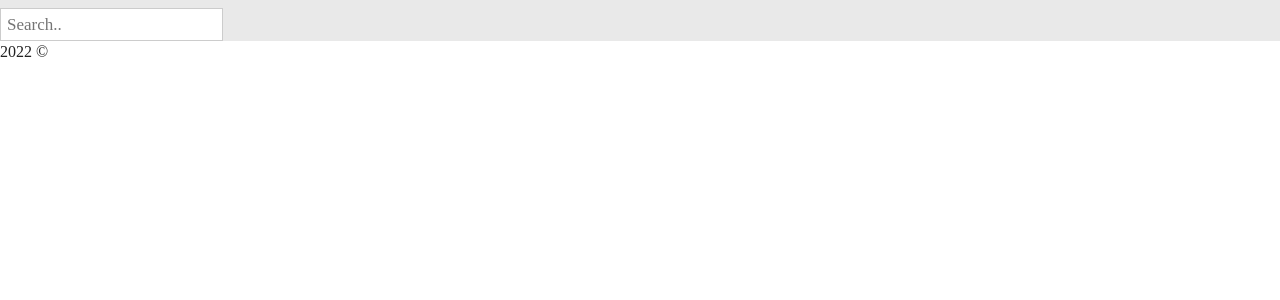
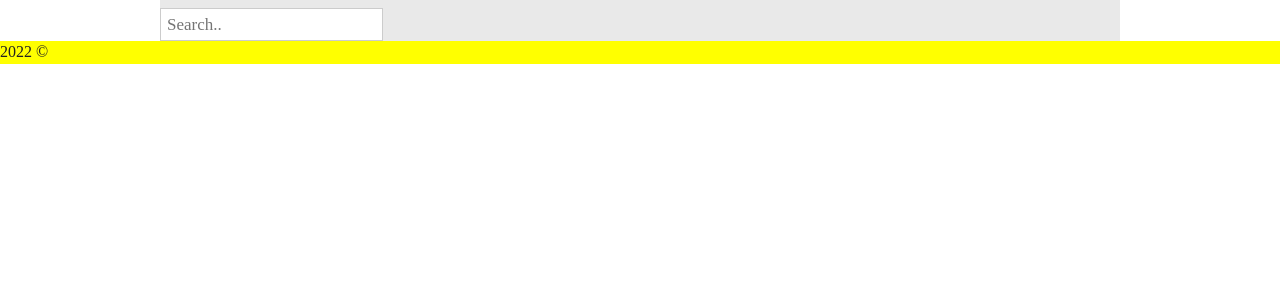
Before and after one commit to JorisdeVos/winkeltje, a PHP site: page / in a window 1280 px wide. Shown: the part 88-388 px from the top of the page. Run offline with PHP 8.4, Linux system fonts and the light colour scheme.

Commit message:
footer background color

```diff
--- a/css/main.css
+++ b/css/main.css
@@ -204,6 +204,10 @@ header{
     .topnav input[type=text] {
       border: 1px solid #ccc;
     }
+
+  footer{
+    background-color: yellow;
+  }
 /* ==========================================================================
    Helper classes
    ========================================================================== */
--- a/footer.php
+++ b/footer.php
@@ -1,3 +1,5 @@
-<div class="footerflex">
-    <p>2022 &#169;</p>
-</div>
+<footer>
+    <div class="footerflex">
+        <p>2022 &#169;</p>
+    </div>
+</footer>
--- a/index.php
+++ b/index.php
@@ -38,8 +38,10 @@
   <script src="https://www.google-analytics.com/analytics.js" async></script>
 
   <?php require_once 'header.php';?>
+  <div class="wrapper">
   <div class="topnav">
     <input type="text" placeholder="Search..">
+  </div>
   </div>
   <?php require_once 'footer.php';?>
 </body>
```
